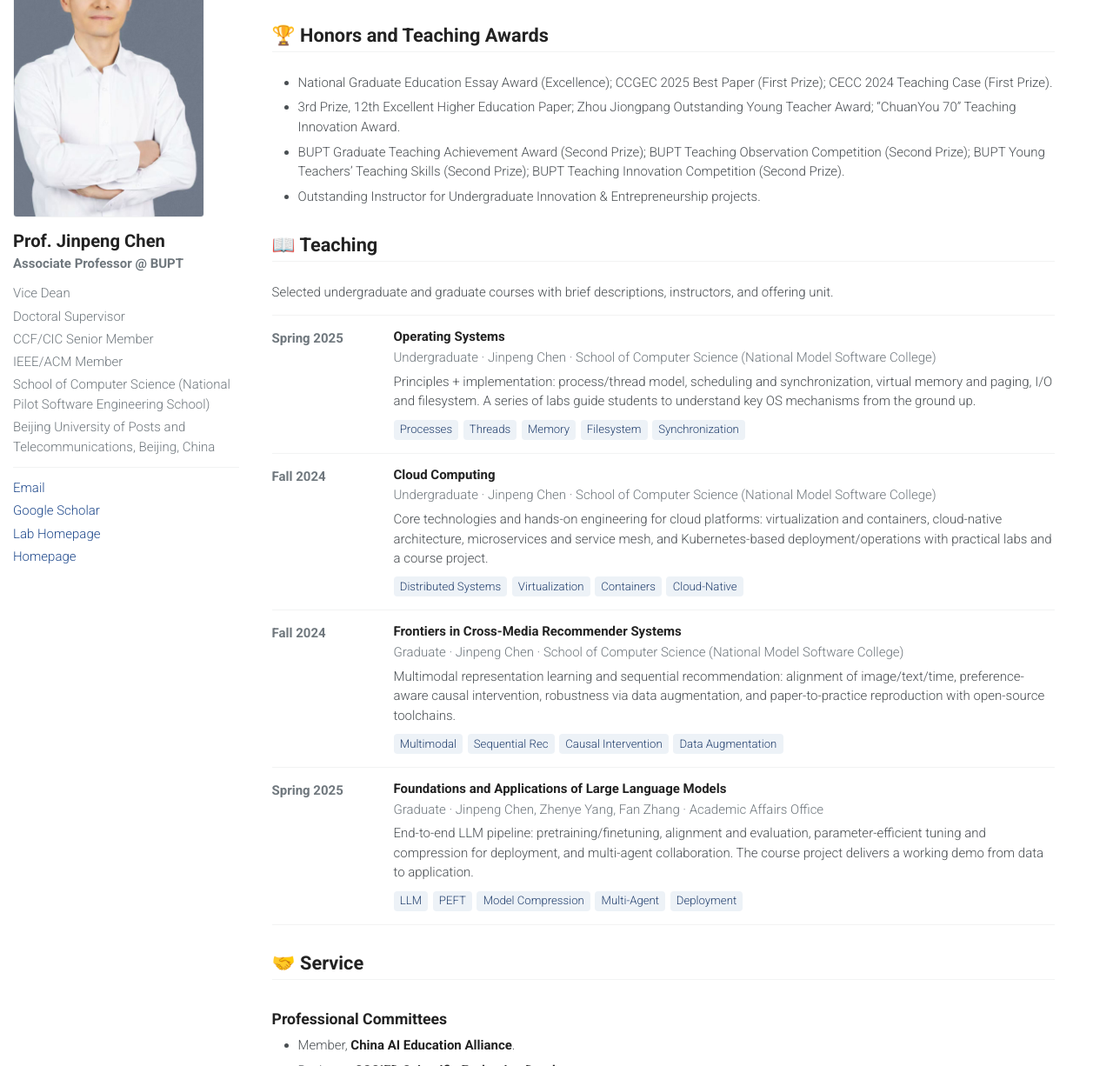
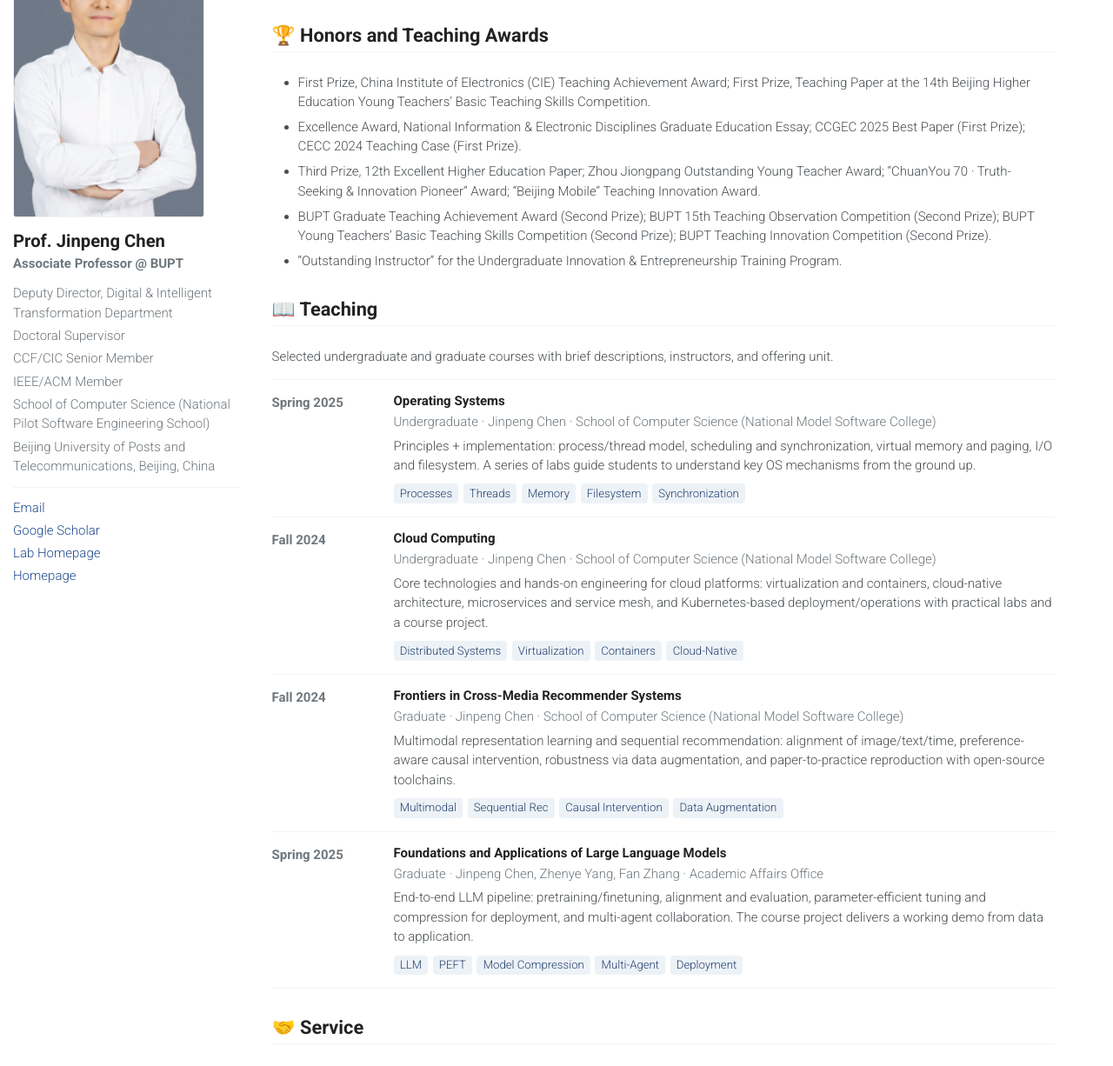
Before and after one commit to acdc-lab/jpchen, a Jekyll site: the page built from index.markdown, in a window 1280 px wide and 1400 px high, scrolled down 1501 px, cut to the strip 174-1400 px from the top of the window. Shown: the whole strip at 87% size. Built offline with Jekyll 4.4.1, drawn with Linux system fonts in a browser that asks for light colours; some of the changed text lies outside the part shown.

Commit message:
Full profile update: new title (Deputy Director, Digital & Intelligent Transformation Dept), research interests, teaching awards, committees, editorial boards, reviewer list, mentoring stats
Co-Authored-By: Claude <noreply@anthropic.com>

```diff
--- a/_config.yml
+++ b/_config.yml
@@ -20,7 +20,7 @@
 
 
 title: Prof. Jinpeng Chen
-tagline: Social Media & Data Mining · Recommender Systems · Large Language Models · Intelligent Transportation & Spatiotemporal Forecasting
+tagline: Data Mining & Intelligent Computing · AI & Applications · Multimodal Learning
 url: "https://acdc-lab.github.io"
 baseurl: "/jpchen"
 repository: acdc-lab/jpchen
--- a/_layouts/default.html
+++ b/_layouts/default.html
@@ -22,7 +22,7 @@
         <h1 class="profile-name">Prof. Jinpeng Chen</h1>
         <p class="profile-title">Associate Professor @ BUPT</p>
         <ul class="profile-meta">
-          <li>Vice Dean</li>
+          <li>Deputy Director, Digital &amp; Intelligent Transformation Department</li>
           <li>Doctoral Supervisor</li>
           <li>CCF/CIC Senior Member</li>
           <li>IEEE/ACM Member</li>
--- a/index.markdown
+++ b/index.markdown
@@ -6,10 +6,11 @@ title: Home
 <p><span class="anchor" id="about-me"></span></p>
 
 I am Jinpeng Chen, an Associate Professor and Doctoral Advisor at the
-School of Computer Science (National Model Software College), Beijing University of Posts and Telecommunications (BUPT).
+School of Computer Science (National Model Software College), Beijing University of Posts and Telecommunications (BUPT),
+and Deputy Director of the Digital &amp; Intelligent Transformation Department.
 I am a Senior Member of CCF, a Senior Member of CIC, and a member of IEEE and ACM.
-My research interests include <strong>social media &amp; data mining</strong>, <strong>recommender systems</strong>,
-<strong>large language models</strong>, and <strong>intelligent transportation &amp; spatiotemporal forecasting</strong>. <span class="about-citation"><a class="citation-badge" href="https://scholar.google.com/citations?user={{ site.google_scholar_id }}" target="_blank" rel="noopener"><img src="https://img.shields.io/endpoint?url=https%3A%2F%2Fraw.githubusercontent.com%2Facdc-lab%2Fjpchen%2Fgoogle-scholar-stats%2Fgs_data_shieldsio.json&amp;logo=Google%20Scholar&amp;labelColor=f6f6f6&amp;color=9cf&amp;style=flat&amp;label=citations" alt="Google Scholar citation count"></a></span>
+My research interests include <strong>data mining &amp; intelligent computing</strong>, <strong>AI &amp; applications</strong>,
+and <strong>multimodal learning</strong>. <span class="about-citation"><a class="citation-badge" href="https://scholar.google.com/citations?user={{ site.google_scholar_id }}" target="_blank" rel="noopener"><img src="https://img.shields.io/endpoint?url=https%3A%2F%2Fraw.githubusercontent.com%2Facdc-lab%2Fjpchen%2Fgoogle-scholar-stats%2Fgs_data_shieldsio.json&amp;logo=Google%20Scholar&amp;labelColor=f6f6f6&amp;color=9cf&amp;style=flat&amp;label=citations" alt="Google Scholar citation count"></a></span>
 
 I have led or participated in <strong>40+ research projects</strong> funded by national programs, provincial/ministerial agencies, and industry partners.
 These include the National Key R&amp;D Program, National Science and Technology Innovation 2030 Major Projects,
@@ -83,11 +84,11 @@ Peer-reviewed journal/conference papers from <strong>2023+</strong>. Preprints (
 # 🏆 Honors and Teaching Awards
 <p><span class="anchor" id="honors"></span></p>
 
-- National Graduate Education Essay Award (Excellence); CCGEC 2025 Best Paper (First Prize); CECC 2024 Teaching Case (First Prize).
-- 3rd Prize, 12th Excellent Higher Education Paper; Zhou Jiongpang Outstanding Young Teacher Award; “ChuanYou 70” Teaching Innovation Award.
-- BUPT Graduate Teaching Achievement Award (Second Prize); BUPT Teaching Observation Competition (Second Prize);
-  BUPT Young Teachers’ Teaching Skills (Second Prize); BUPT Teaching Innovation Competition (Second Prize).
-- Outstanding Instructor for Undergraduate Innovation &amp; Entrepreneurship projects.
+- First Prize, China Institute of Electronics (CIE) Teaching Achievement Award; First Prize, Teaching Paper at the 14th Beijing Higher Education Young Teachers' Basic Teaching Skills Competition.
+- Excellence Award, National Information &amp; Electronic Disciplines Graduate Education Essay; CCGEC 2025 Best Paper (First Prize); CECC 2024 Teaching Case (First Prize).
+- Third Prize, 12th Excellent Higher Education Paper; Zhou Jiongpang Outstanding Young Teacher Award; “ChuanYou 70 · Truth-Seeking &amp; Innovation Pioneer” Award; “Beijing Mobile” Teaching Innovation Award.
+- BUPT Graduate Teaching Achievement Award (Second Prize); BUPT 15th Teaching Observation Competition (Second Prize); BUPT Young Teachers’ Basic Teaching Skills Competition (Second Prize); BUPT Teaching Innovation Competition (Second Prize).
+- “Outstanding Instructor” for the Undergraduate Innovation &amp; Entrepreneurship Training Program.
 
 # 📖 Teaching
 <p><span class="anchor" id="teaching"></span></p>
@@ -122,6 +123,7 @@ No course data yet. Add entries to <code>_data/teaching.yml</code>.
 
 ## Professional Committees
 
+- Vice Director, <strong>World Young Scientists Association (WYSA) Committee on Digital-Intelligence Integration</strong>.
 - Member, <strong>China AI Education Alliance</strong>.
 - Reviewer, <strong>CSCIED Scientific Evaluation Database</strong>.
 - Executive Member, <strong>CCF Technical Committee on Big Data</strong>.
@@ -137,9 +140,11 @@ No course data yet. Add entries to <code>_data/teaching.yml</code>.
 
 ## Editorial Boards
 
+- <strong>Editorial Board Member</strong>, <em>Scientific Reports</em>.
 - <strong>Early-Career Editorial Board Member</strong>, <em>Big Data Mining and Analytics</em>.
 - <strong>Executive Committee Member</strong>, <em>Computer Science</em> (《计算机科学》).
 - <strong>Editorial Board Member</strong>, <em>Journal of Social Computing</em>.
+- <strong>Early-Career Editorial Board Member</strong>, <em>Journal of Huazhong University of Science and Technology</em> (《华中科技大学学报》).
 - <strong>Early-Career Editorial Board Member</strong>, <em>Computer Science and Exploration</em> (《计算机科学与探索》).
 - <strong>Assistant Editor</strong>, <em>Journal of Intelligent Systems</em> (《智能系统学报》).
 
--- a/service.markdown
+++ b/service.markdown
@@ -9,6 +9,7 @@ permalink: /service/
 
   <h2>Professional Committees</h2>
   <ul>
+    <li>Vice Director, <strong>World Young Scientists Association (WYSA) Committee on Digital-Intelligence Integration</strong>.</li>
     <li>Member, <strong>China AI Education Alliance</strong>.</li>
     <li>Reviewer, <strong>CSCIED Scientific Evaluation Database</strong>.</li>
     <li>Executive Member, <strong>CCF Technical Committee on Big Data</strong>.</li>
@@ -25,9 +27,11 @@ permalink: /service/
 
   <h2>Editorial Boards</h2>
   <ul>
+    <li><strong>Editorial Board Member</strong>, <em>Scientific Reports</em>.</li>
     <li><strong>Early-Career Editorial Board Member</strong>, <em>Big Data Mining and Analytics</em>.</li>
     <li><strong>Executive Committee Member</strong>, <em>Computer Science</em> (《计算机科学》).</li>
     <li><strong>Editorial Board Member</strong>, <em>Journal of Social Computing</em>.</li>
+    <li><strong>Early-Career Editorial Board Member</strong>, <em>Journal of Huazhong University of Science and Technology</em> (《华中科技大学学报》).</li>
     <li><strong>Early-Career Editorial Board Member</strong>, <em>Computer Science and Exploration</em> (《计算机科学与探索》).</li>
     <li><strong>Assistant Editor</strong>, <em>Journal of Intelligent Systems</em> (《智能系统学报》).</li>
   </ul>
--- a/students.markdown
+++ b/students.markdown
@@ -8,7 +8,7 @@ permalink: /students/
 
 ## Student Mentoring
 
-- Supervised **20** Undergraduate Innovation & Entrepreneurship Training Projects (7 national, 9 municipal).
+- Supervised **22** Undergraduate Innovation & Entrepreneurship Training Projects (9 national, 9 municipal).
 - Students received BUPT Innovation & Entrepreneurship Practice Awards: *First Prize (2019)*, *Second Prize ×2 (2021)*, *Third Prize ×2 (2018, 2021)*.
 - Graduate mentees won *Third Prize* at the BUPT Graduate Innovation & Entrepreneurship Exhibition (2020).
 
```
Also changed, not shown: other parts of index.markdown (+3 -2 lines), other parts of service.markdown (+2 -1 lines).
